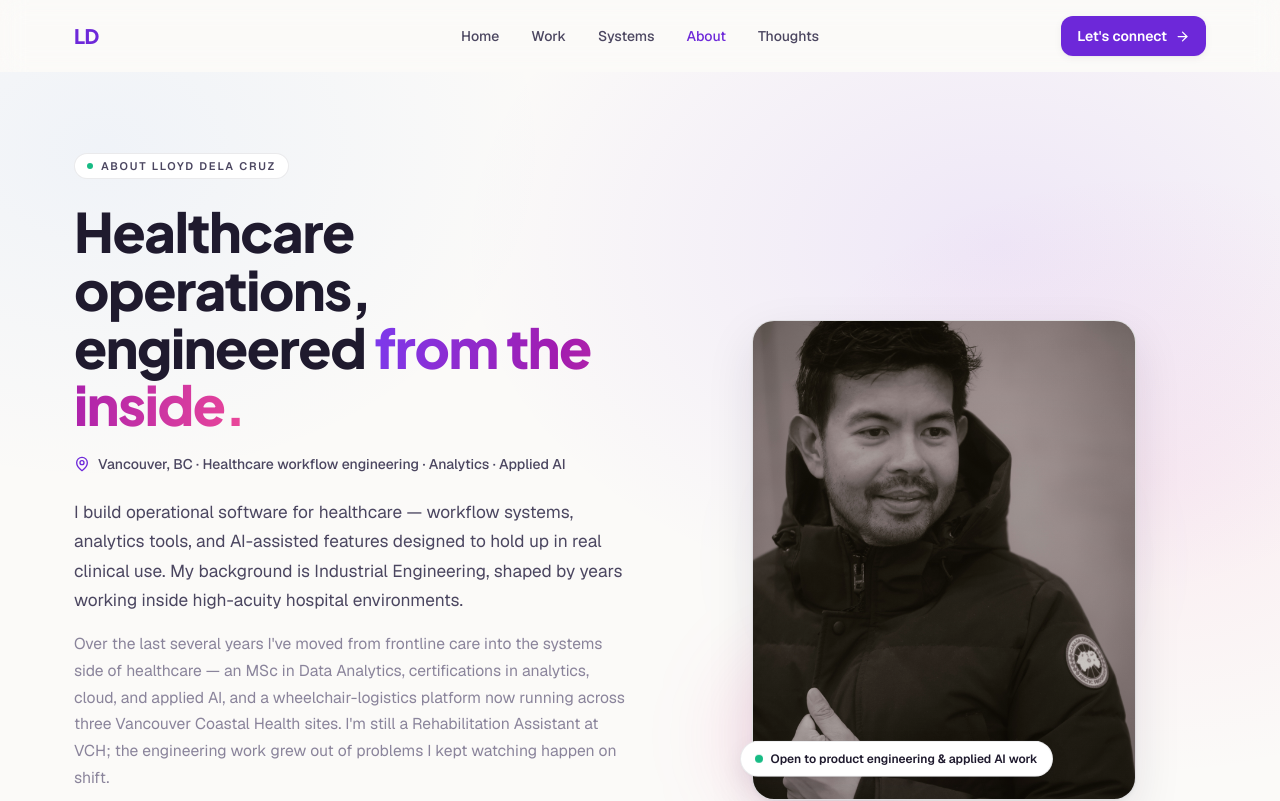
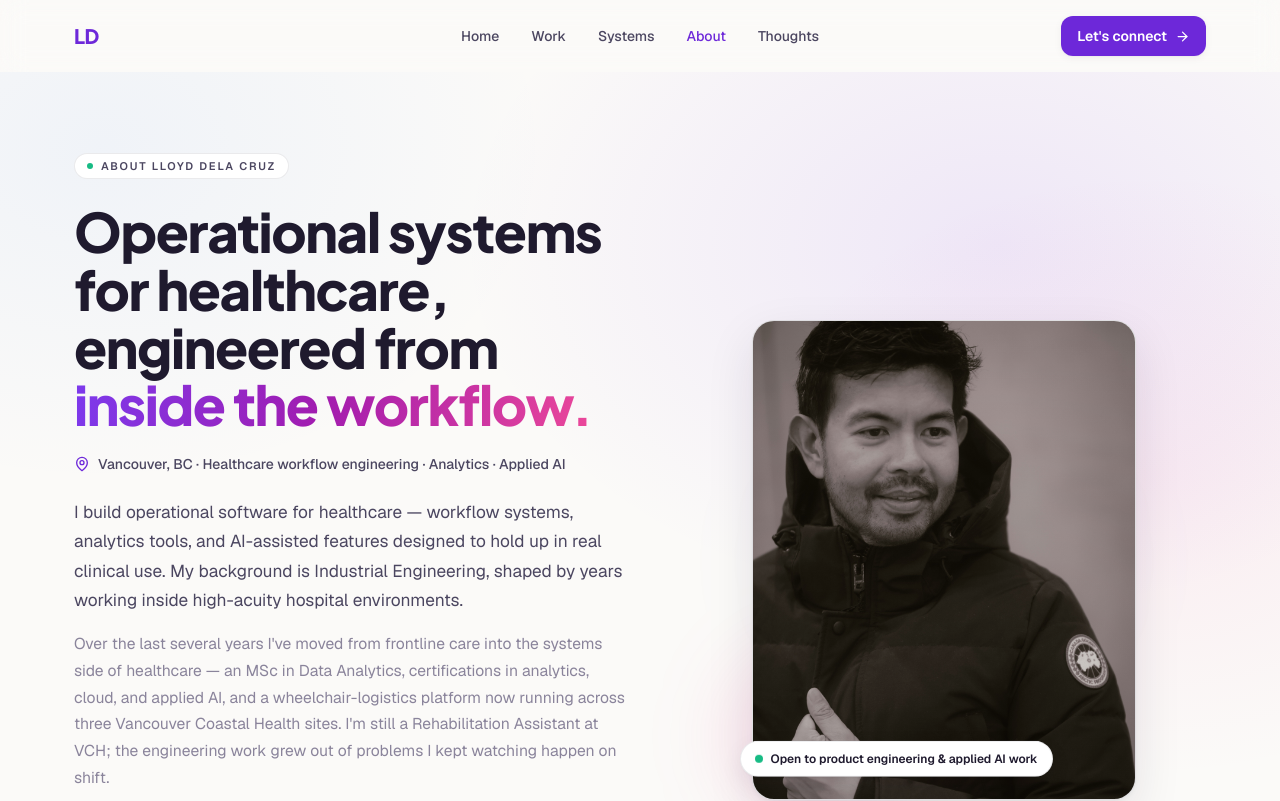
Before and after one commit to lloyd-delacruz/portfolio-website, a Next.js app in the folder frontend/: page /about in a window 1280 px wide. Shown: the top 801 px of the page. Built offline with nearby package versions, Linux system fonts and the light colour scheme.

Commit message:
about me changes

```diff
--- a/frontend/src/components/home/AboutHero.tsx
+++ b/frontend/src/components/home/AboutHero.tsx
@@ -25,8 +25,8 @@ export function AboutHero() {
             className="anim-rise mt-6 font-display text-[2.5rem] font-extrabold leading-[1.06] text-ink sm:text-[3rem] lg:text-[3.4rem]"
             style={{ animationDelay: '60ms', letterSpacing: '-0.025em' }}
           >
-            Healthcare operations, engineered{' '}
-            <span className="grad-plum-text">from the inside.</span>
+            Operational systems for healthcare, engineered from{' '}
+            <span className="grad-plum-text">inside the workflow.</span>
           </h1>
 
           <p
```
